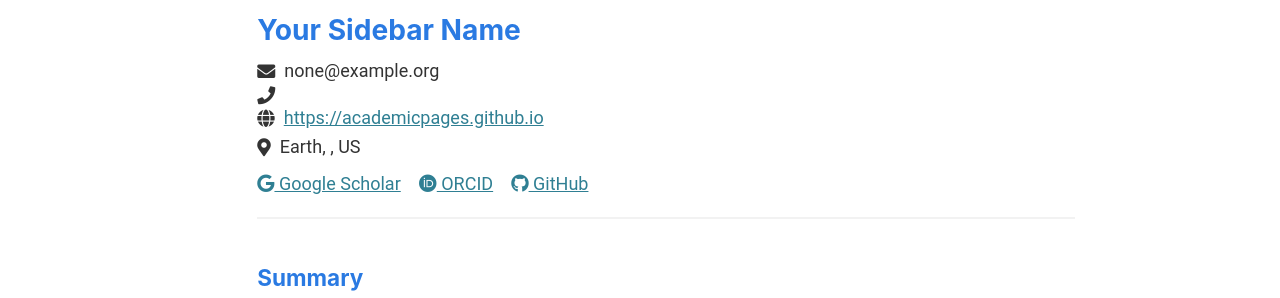
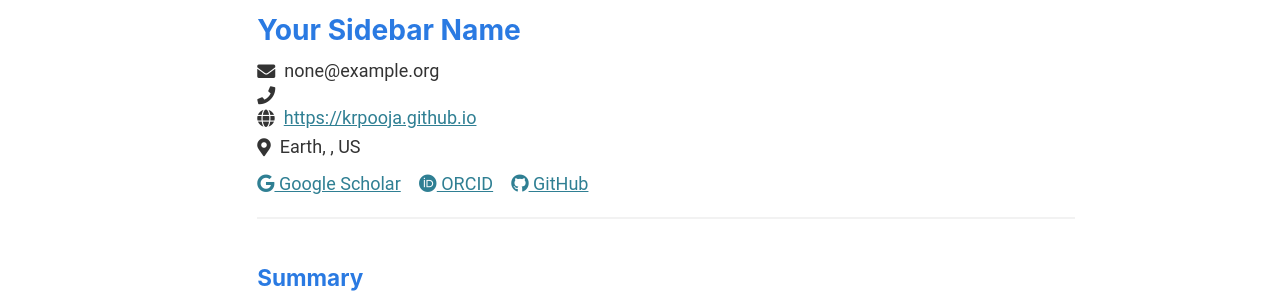
Before and after one commit to Pooja-KR5/krpooja.github.io, a Jekyll site: the page built from _pages/cv-json.md, in a window 1280 px wide and 900 px high. Shown: the part 127-425 px from the top of the window. Built offline with Jekyll 4.4.1, drawn with Linux system fonts in a browser that asks for light colours; part of the change alters nothing that is shown.

Commit message:
Update cv.json

```diff
--- a/_data/cv.json
+++ b/_data/cv.json
@@ -3,7 +3,7 @@
     "name": "Your Sidebar Name",
     "email": "none@example.org",
     "phone": "",
-    "website": "https://academicpages.github.io",
+    "website": "https://krpooja.github.io",
     "summary": "Currently employed at Red Brick University. Short biography for the left-hand sidebar",
     "location": {
       "address": "",
```
